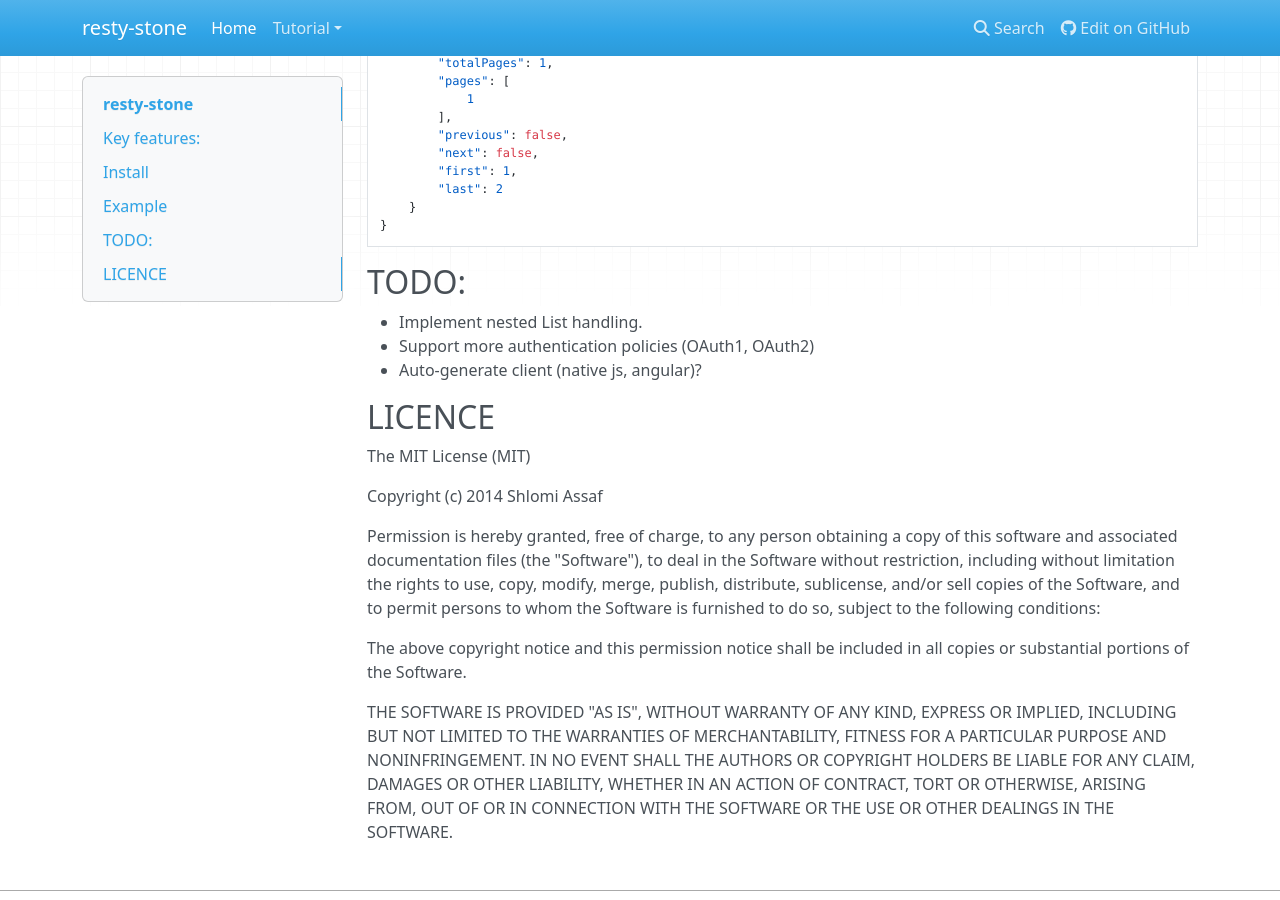
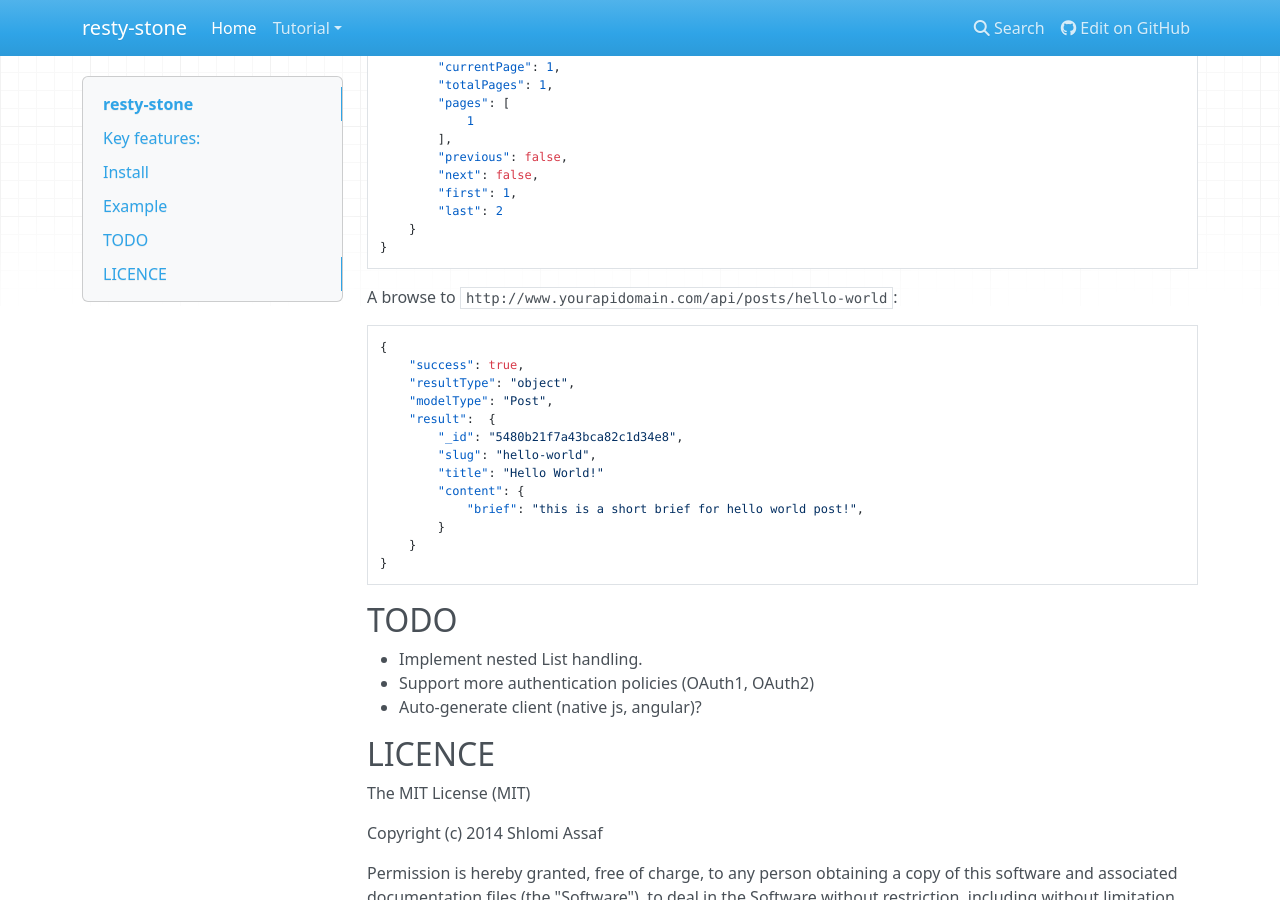
Before and after one commit to shlomiassaf/resty-stone, an MkDocs documentation site: the page built from docs/docs/index.md, in a window 1280 px wide and 900 px high, scrolled down 2179 px. Built offline with MkDocs 1.6.1, drawn with Linux system fonts in a browser that asks for light colours; nearby versions of some CDN libraries; old or Windows-style settings are respelled for this version of MkDocs; some of the changed text lies outside the part shown.

Commit message:
doc related

````diff
--- a/docs/docs/index.md
+++ b/docs/docs/index.md
@@ -1,12 +1,12 @@
 # resty-stone
 
-Rest API toolkit for KeystoneJS.
+__Rest API toolkit for [KeystoneJS](https://github.com/keystonejs/keystone).__
 
 A powerful and robust toolkit for building Web API`s.
 
 Click here for [Documentation](http://shlomiassaf.github.io/resty-stone)
 
-####See [example](https://github.com/shlomiassaf/resty-stone/tree/master/example) directory to understand how to init a basic REST.
+See [example](https://github.com/shlomiassaf/resty-stone/tree/master/example) directory to understand how to init a basic REST.
 
 ## Key features:
  - __Works out of the box__
@@ -115,13 +116,29 @@ Now browse to `http://www.yourapidomain.com/api/posts`, you should see:
 }
 ```
 
+A browse to `http://www.yourapidomain.com/api/posts/hello-world`:
+```
+{
+    "success": true,
+    "resultType": "object",
+    "modelType": "Post",
+    "result":  {
+        "_id": "5480b21f7a43bca82c1d34e8",
+        "slug": "hello-world",
+        "title": "Hello World!"
+        "content": {
+            "brief": "this is a short brief for hello world post!",
+        }
+    }
+}
+```
 
-##TODO:
+## TODO
 - Implement nested List handling.
 - Support more authentication policies (OAuth1, OAuth2)
 - Auto-generate client (native js, angular)?
 
-##LICENCE
+## LICENCE
 The MIT License (MIT)
 
 Copyright (c) 2014 Shlomi Assaf
````
Also changed, not shown: other parts of docs/docs/index.md (+1 -0 lines), README.md, 1 other file.
